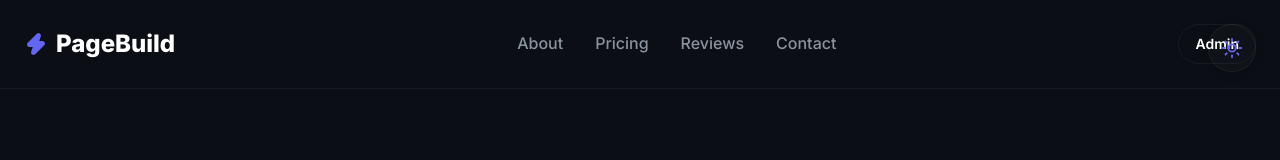
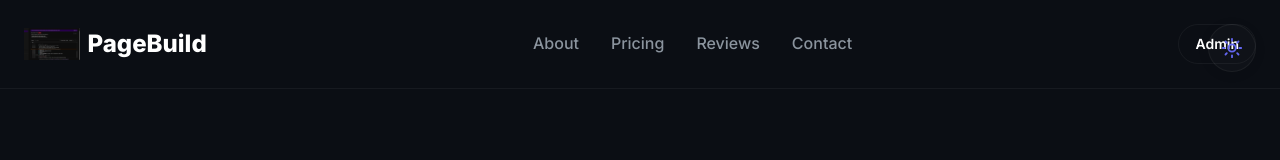
Before and after one commit to vinaysahu-11/pagebuild, a React (Vite) app: page / in a window 1280 px wide. Shown: the top 160 px of the page. Built offline with nearby package versions, Linux system fonts and the light colour scheme; no server answers.

Commit message:
chore: replace Zap icon with logo and ignore service account key

```diff
--- a/src/components/Footer.jsx
+++ b/src/components/Footer.jsx
@@ -50,7 +50,7 @@ const Footer = () => {
                 marginBottom: '1rem',
               }}
             >
-              <Zap color="var(--primary-color)" fill="var(--primary-color)" />{' '}
+              <img src="/logo.png" alt="PageBuild Logo" style={{ height: '32px', width: 'auto' }} />
               PageBuild
             </div>
             <p
--- a/src/pages/AdminDashboard.jsx
+++ b/src/pages/AdminDashboard.jsx
@@ -79,7 +79,7 @@ const AdminDashboard = () => {
             fontWeight: '800',
           }}
         >
-          <Zap color="var(--primary-color)" fill="var(--primary-color)" />{' '}
+          <img src="/logo.png" alt="PageBuild Logo" style={{ height: '32px', width: 'auto' }} />
           PageBuild Admin
         </div>
 
--- a/src/pages/LandingPage.jsx
+++ b/src/pages/LandingPage.jsx
@@ -64,7 +64,7 @@ const LandingPage = () => {
             gap: '0.5rem',
           }}
         >
-          <Zap color="var(--primary-color)" fill="var(--primary-color)" />{' '}
+          <img src="/logo.png" alt="PageBuild Logo" style={{ height: '32px', width: 'auto' }} />
           PageBuild
         </div>
 
```
Also changed, not shown: public/logo.png (added), 1 other file (tests, documents, lock files or other folders).
